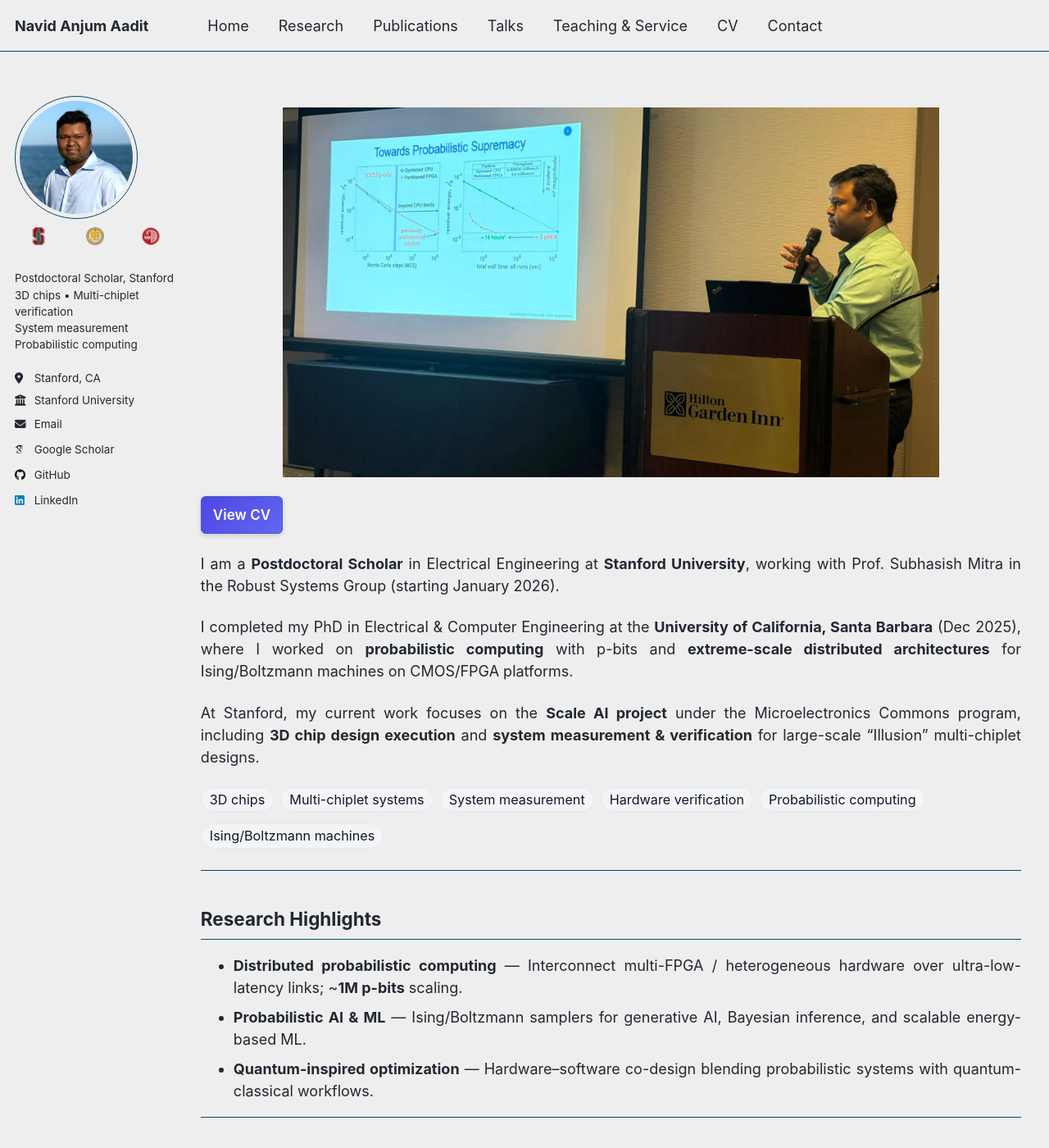
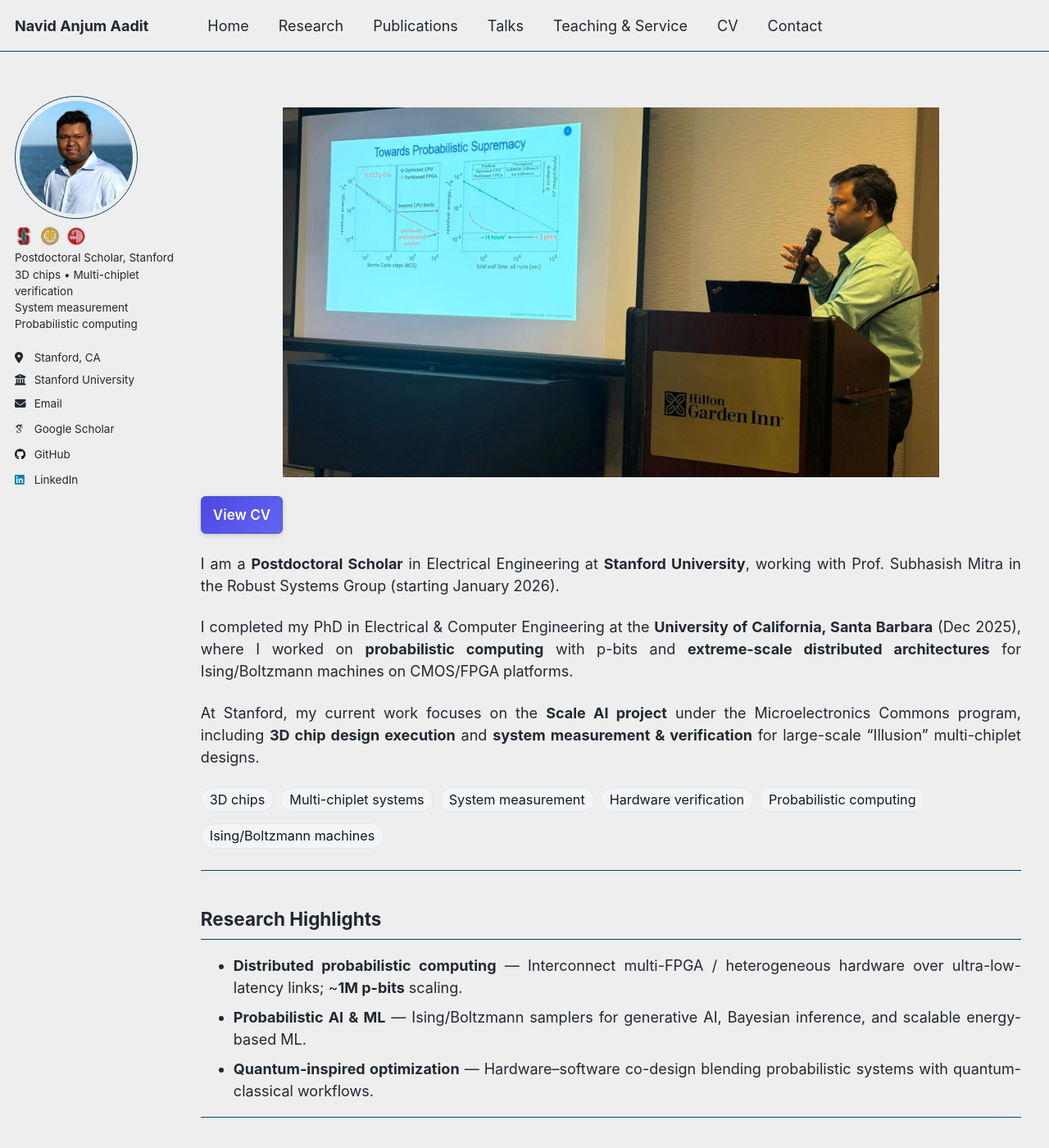
Before and after one commit to navidaadit/navidaadit.github.io, a Jekyll site: the page built from _pages/about.md, in a window 1280 px wide and 1400 px high. Shown: the whole window at 82% size. Built offline with Jekyll 4.4.1, drawn with Linux system fonts in a browser that asks for light colours; some web fonts are replaced.

Commit message:
Refactor affiliation logos styling for better alignment

```diff
--- a/_sass/_custom.scss
+++ b/_sass/_custom.scss
@@ -50,13 +50,15 @@
   .author__content p, .author__bio { text-align:left !important; }
 }
 
-/* --- Affiliation logos (under headshot) --- */
+/* --- Affiliation logos (tight + centered under headshot) --- */
 .affil-logos{
-  display: flex;
-  justify-content: center;   /* centers under the avatar */
+  display: inline-flex;       /* inline so it doesn’t add block spacing */
+  justify-content: center;
   align-items: center;
   gap: 10px;
-  margin: 10px 0 10px 0;
+  line-height: 1;
+  margin: 0;                  /* <-- this is what fixes your spacing */
+  padding: 0;
 }
 
 .affil-logo{
@@ -65,6 +67,7 @@
   object-fit: contain;
   display: inline-block;
 }
+
 
 
 /* Remove any built-in hero from the theme */
```
